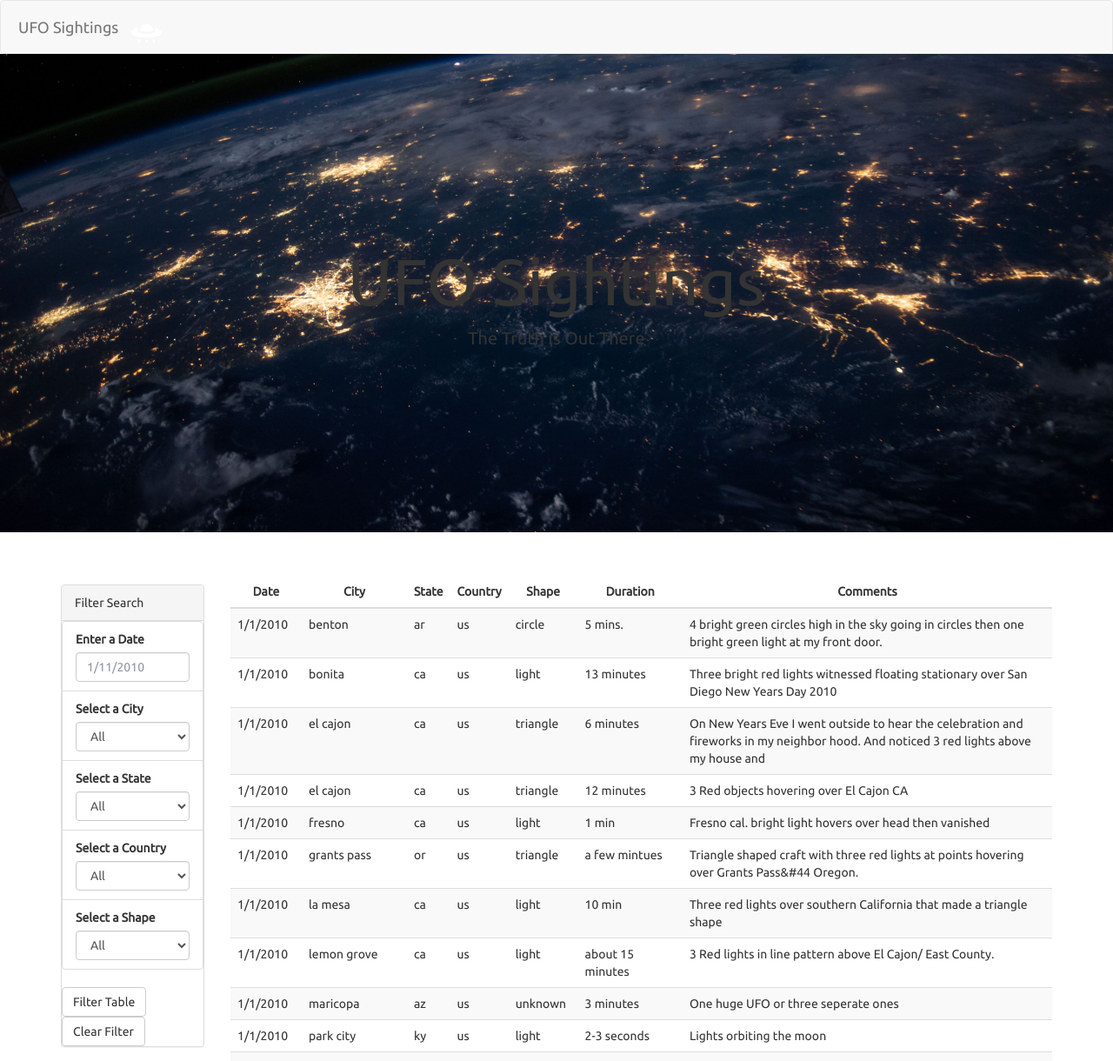
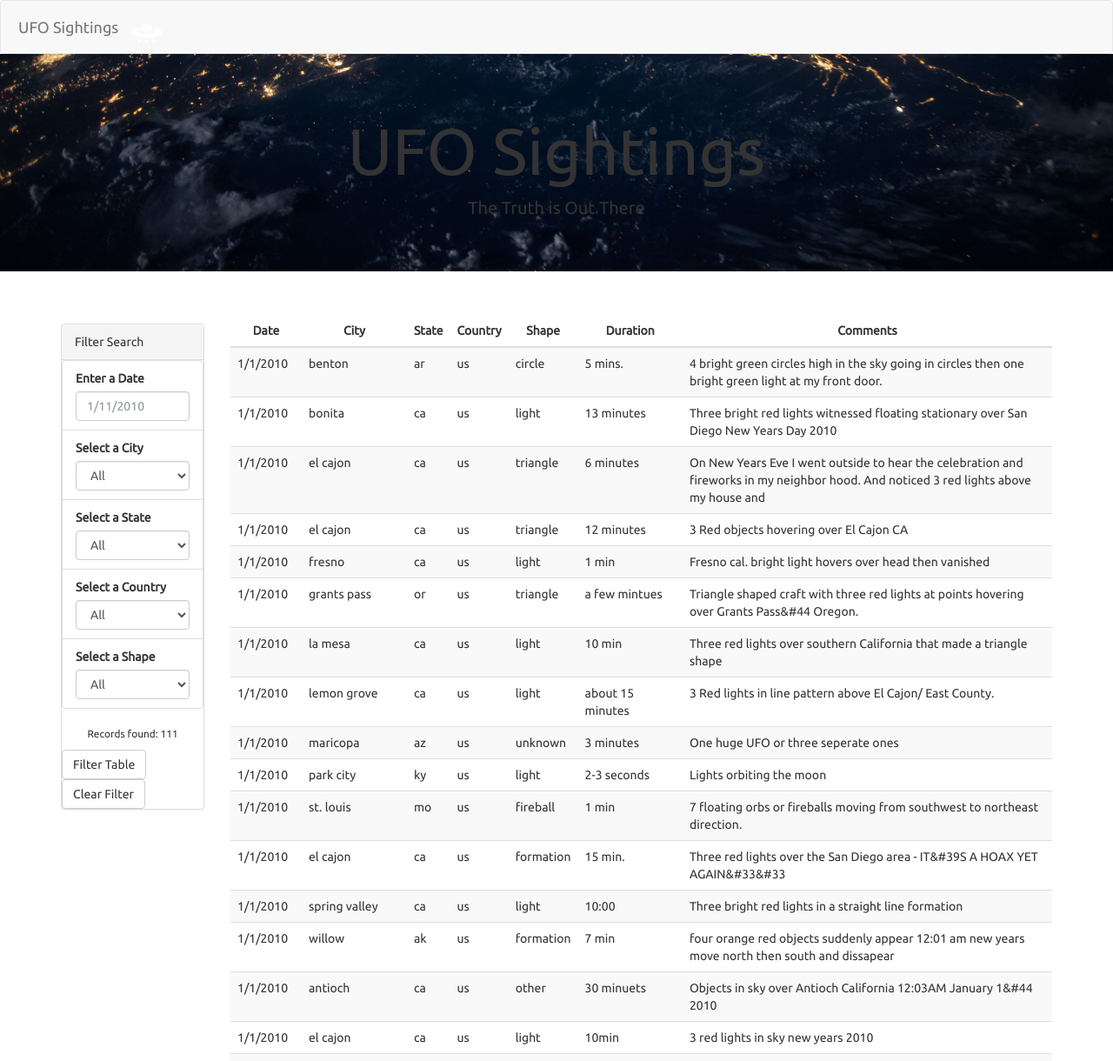
Before and after one commit to rjyobal/javascript-challenge, a plain HTML site: page UFO-level-2/index.html in a window 1280 px wide. Shown: the top 1220 px of the page at 87% size. Drawn offline with nearby package versions, Linux system fonts and the light colour scheme.

Commit message:
Add record count

```diff
--- a/UFO-level-2/index.html
+++ b/UFO-level-2/index.html
@@ -65,6 +65,7 @@
                       </li>
                     </ul>
                   </div>
+                  <p class="small text-center" id="record-count">Records found: 100</p>
                   <button id="filter-btn" type="button" class="btn btn-default">Filter Table</button>
                   <button id="clear-btn" type="reset" class="btn btn-default">Clear Filter</button>
                 </form>
--- a/UFO-level-2/static/css/style.css
+++ b/UFO-level-2/static/css/style.css
@@ -94,7 +94,7 @@ select {
 /* The styles for the parallax */
 .hero {
   position: relative;
-  height: 550px;
+  height: 250px;
   padding: 20px;
   margin: 0;
   background: black;
@@ -105,7 +105,7 @@ select {
 }
 
 .hero h1 {
-  margin-top: 200px;
+  margin-top: 50px;
   font-size: 0.1rem;
   animation: title 1.2s forwards linear;
 }
--- a/UFO-level-2/static/js/app.js
+++ b/UFO-level-2/static/js/app.js
@@ -10,6 +10,7 @@ let tableData = data;
 let tbody = d3.select("tbody");
 let button = d3.select("#filter-btn");
 let clearBtn = d3.select("#clear-btn");
+let recordCnt = d3.select("#record-count");
 
 /**
  * Show All Dataset Results - Fill outs the html table iwht full dataset
@@ -21,6 +22,7 @@ function showAllResults(){
             row.append("td").text(d[x]);
         }
     })
+    recordCnt.text(`Records found: ${tableData.length}`);
 }
 
 //Call function to show all results
@@ -105,6 +107,8 @@ button.on("click", function(){
             row.append("td").text(d[x]);
         }
     })
+    //Count Records found
+    recordCnt.text(`Records found: ${filterData.length}`);
 })
 
 //Clear button
```
